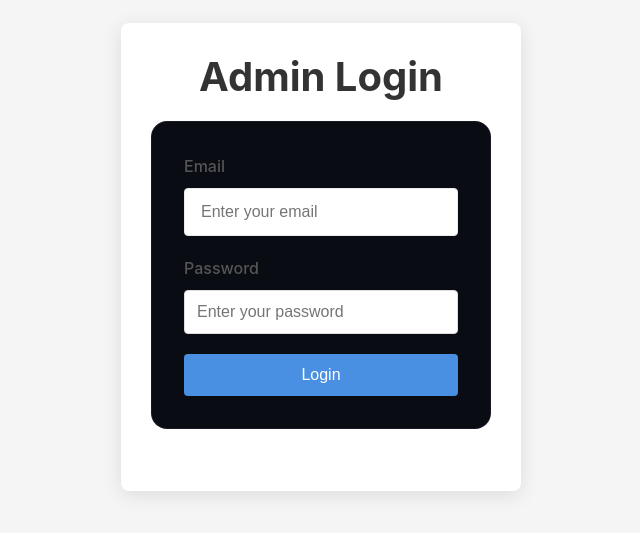
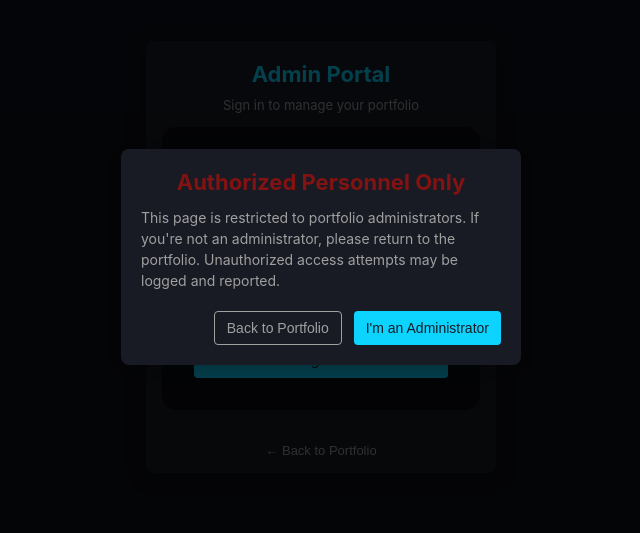
Before and after one commit to fahim-5/Portfolio, a React (Vite) app in the folder frontend/: page /admin/login in a window 1280 px wide. Shown: the part 143-676 px from the top of the page, without its empty margins (319-959 px from the left). Built offline with nearby package versions, Linux system fonts and the light colour scheme.

Commit message:
Moving to the porgot password featues

```diff
--- a/frontend/src/pages/admin/Login.jsx
+++ b/frontend/src/pages/admin/Login.jsx
@@ -1,4 +1,4 @@
-import React, { useState } from 'react';
+import React, { useState, useEffect } from 'react';
 import { useNavigate } from 'react-router-dom';
 import portfolioService from '../../services/portfolioService';
 import styles from './Login.module.css';
@@ -8,7 +8,14 @@ const Login = () => {
   const [password, setPassword] = useState('');
   const [error, setError] = useState('');
   const [loading, setLoading] = useState(false);
+  const [showAdminAlert, setShowAdminAlert] = useState(true);
+  const [showForgotPassword, setShowForgotPassword] = useState(false);
+  const [recoveryEmail, setRecoveryEmail] = useState('');
   const navigate = useNavigate();
+
+  useEffect(() => {
+    setShowAdminAlert(true);
+  }, []);
 
   const handleSubmit = async (e) => {
     e.preventDefault();
@@ -30,11 +37,108 @@ const Login = () => {
     }
   };
 
+  const handleForgotPassword = async (e) => {
+    e.preventDefault();
+    if (!recoveryEmail) {
+      setError('Please enter your email address');
+      return;
+    }
+
+    setLoading(true);
+    try {
+      await portfolioService.requestPasswordReset(recoveryEmail);
+      setShowForgotPassword(false);
+      setError('');
+      alert('Password reset instructions have been sent to your email');
+    } catch (err) {
+      setError('Failed to send reset instructions. Please try again.');
+      console.error('Password reset error:', err);
+    } finally {
+      setLoading(false);
+    }
+  };
+
   return (
     <div className={styles.loginContainer}>
+      {showAdminAlert && (
+        <div className={styles.modalOverlay}>
+          <div className={styles.modal}>
+            <h3>Authorized Personnel Only</h3>
+            <p>
+              This page is restricted to portfolio administrators.
+              If you're not an administrator, please return to the portfolio.
+              Unauthorized access attempts may be logged and reported.
+            </p>
+
+            <div className={styles.modalActions}>
+              <button
+                className={styles.secondaryButton}
+                onClick={() => navigate('/')}
+              >
+                Back to Portfolio
+              </button>
+              <button
+                className={styles.primaryButton}
+                onClick={() => setShowAdminAlert(false)}
+              >
+                I'm an Administrator
+              </button>
+            </div>
+          </div>
+        </div>
+      )}
+
+      {showForgotPassword && (
+        <div className={styles.modalOverlay}>
+          <div className={styles.modal}>
+            <h3>Reset Password</h3>
+            <p>Enter your email address to receive password reset instructions.</p>
+            {error && <div className={styles.error}>{error}</div>}
+            <form onSubmit={handleForgotPassword}>
+              <div className={styles.formGroup}>
+                <label htmlFor="recoveryEmail">Email</label>
+                <input
+                  type="email"
+                  id="recoveryEmail"
+                  value={recoveryEmail}
+                  onChange={(e) => setRecoveryEmail(e.target.value)}
+                  required
+                  placeholder="Enter your email"
+                  className={styles.loginformInput}
+                />
+              </div>
+              <div className={styles.modalActions}>
+                <button
+                  type="button"
+                  className={styles.secondaryButton}
+                  onClick={() => {
+                    setShowForgotPassword(false);
+                    setError('');
+                  }}
+                >
+                  Cancel
+                </button>
+                <button
+                  type="submit"
+                  className={styles.primaryButton}
+                  disabled={loading}
+                >
+                  {loading ? 'Sending...' : 'Send Instructions'}
+                </button>
+              </div>
+            </form>
+          </div>
+        </div>
+      )}
+
+      <div className={styles.loginBox}>
+        <div className={styles.profileImage}></div>
         <div className={styles.loginCard}>
-        <h2>Admin Login</h2>
+          <h2 className={styles.loginTitle}>Admin Portal</h2>
+          <p className={styles.loginSubtitle}>Sign in to manage your portfolio</p>
+
           {error && <div className={styles.error}>{error}</div>}
+
           <form onSubmit={handleSubmit} className={styles.loginForm}>
             <div className={styles.formGroup}>
               <label htmlFor="email">Email</label>
@@ -45,8 +149,10 @@ const Login = () => {
                 onChange={(e) => setEmail(e.target.value)}
                 required
                 placeholder="Enter your email"
+                className={styles.loginformInput}
               />
             </div>
+
             <div className={styles.formGroup}>
               <label htmlFor="password">Password</label>
               <input
@@ -56,16 +162,38 @@ const Login = () => {
                 onChange={(e) => setPassword(e.target.value)}
                 required
                 placeholder="Enter your password"
+                className={styles.loginformInput}
               />
+              <div className={styles.forgotPasswordContainer}>
+                <button
+                  type="button"
+                  className={styles.forgotPasswordLink}
+                  onClick={() => setShowForgotPassword(true)}
+                >
+                  Forgot password?
+                </button>
               </div>
+            </div>
+
             <button
               type="submit"
-            className={styles.loginButton}
+              className={styles.signInButton}
               disabled={loading}
             >
-            {loading ? 'Logging in...' : 'Login'}
+              {loading ? 'Signing In...' : 'Sign In'}
             </button>
           </form>
+
+          <div className={styles.loginFooter}>
+            <button
+              type="button"
+              className={styles.backLink}
+              onClick={() => navigate('/')}
+            >
+              ← Back to Portfolio
+            </button>
+          </div>
+        </div>
       </div>
     </div>
   );
--- a/frontend/src/pages/admin/Login.module.css
+++ b/frontend/src/pages/admin/Login.module.css
@@ -3,81 +3,230 @@
   justify-content: center;
   align-items: center;
   min-height: 100vh;
-  background-color: #f5f5f5;
+  background-color: #0f111a;
   padding: 20px;
 }
 
-.loginCard {
-  background: white;
-  border-radius: 8px;
-  box-shadow: 0 4px 20px rgba(0, 0, 0, 0.1);
-  padding: 30px;
+.loginBox {
+  display: flex;
+  flex-direction: column;
+  align-items: center;
   width: 100%;
-  max-width: 400px;
+  max-width: 350px;
 }
 
-.loginCard h2 {
-  margin-bottom: 20px;
-  color: #333;
+.loginCard {
+  background-color: #181b24;
+  border-radius: 8px;
+  box-shadow: 0 4px 20px rgba(0, 0, 0, 0.25);
+  padding: 20px 15px 15px;
+  width: 100%;
+  color: #ffffff;
+}
+
+.loginTitle {
+  color: #0dd3ff;
   text-align: center;
+  margin-bottom: 8px;
+  font-size: 22px;
+}
+
+.loginSubtitle {
+  color: #a0a0a0;
+  text-align: center;
+  margin-bottom: 10px;
+  font-size: 13px;
 }
 
 .loginForm {
   display: flex;
   flex-direction: column;
-  gap: 20px;
+  gap: 16px;
 }
 
 .formGroup {
   display: flex;
   flex-direction: column;
-  gap: 8px;
+  gap: 3px;
 }
 
 .formGroup label {
-  font-weight: 500;
-  color: #555;
+  color: #a0a0a0;
+  font-size: 13px;
 }
 
-.formGroup input {
-  padding: 12px;
-  border: 1px solid #ddd;
+.loginformInput {
+  background-color: #20232e;
+  color: #ffffff;
+  border: none;
   border-radius: 4px;
-  font-size: 16px;
-  transition: border-color 0.3s;
+  padding: 10px 12px;
+  font-size: 14px;
+  transition: background-color 0.3s;
+  width: 100%;
+  box-sizing: border-box;
 }
 
-.formGroup input:focus {
+.loginformInput:focus {
   outline: none;
-  border-color: #4a90e2;
+  background-color: #262a36;
 }
 
-.loginButton {
-  background-color: #4a90e2;
-  color: white;
+.loginformInput::placeholder {
+  color: #6e7080;
+}
+
+.signInButton {
+  background-color: #0dd3ff;
+  color: #181b24;
   border: none;
   border-radius: 4px;
-  padding: 12px;
-  font-size: 16px;
+  padding: 10px;
+  font-size: 15px;
+  font-weight: 500;
+  cursor: pointer;
+  transition: background-color 0.3s;
+  margin-top: 0px;
+  width: 100%;
+}
+
+.signInButton:hover {
+  background-color: #0ab9df;
+}
+
+.signInButton:disabled {
+  background-color: #6e7080;
+  cursor: not-allowed;
+}
+
+.loginFooter {
+  display: flex;
+  flex-direction: column;
+  align-items: center;
+  margin-top: 15px;
+}
+
+.forgotPasswordContainer {
+  align-self: flex-end;
+  margin-top: -10px;
+  margin-bottom: 0px;
+}
+
+.forgotPasswordLink {
+  background: none;
+  border: none;
+  color: #a0a0a0;
+  cursor: pointer;
+  font-size: 12px;
+  transition: color 0.3s;
+  padding: 0;
+}
+
+.forgotPasswordLink:hover {
+  color: #0dd3ff;
+  text-decoration: underline;
+}
+
+.backLink {
+  background: none;
+  border: none;
+  color: #a0a0a0;
+  cursor: pointer;
+  font-size: 13px;
+  transition: color 0.3s;
+  margin-top: 0;
+}
+
+.backLink:hover {
+  color: #0dd3ff;
+  text-decoration: underline;
+}
+
+.error {
+  background-color: rgba(211, 47, 47, 0.1);
+  color: #ff5252;
+  padding: 8px;
+  border-radius: 4px;
+  margin-bottom: 15px;
+  text-align: center;
+  font-size: 13px;
+}
+
+/* Modal styles */
+.modalOverlay {
+  position: fixed;
+  top: 0;
+  left: 0;
+  right: 0;
+  bottom: 0;
+  background-color: rgba(0, 0, 0, 0.7);
+  display: flex;
+  justify-content: center;
+  align-items: center;
+  z-index: 10;
+}
+
+.modal {
+  background-color: #181b24;
+  border-radius: 8px;
+  box-shadow: 0 4px 20px rgba(0, 0, 0, 0.25);
+  padding: 20px;
+  width: 90%;
+  max-width: 400px;
+  color: #ffffff;
+}
+
+.modal h3 {
+  color: #831212;
+  margin-bottom: 12px;
+  font-size: 22px;
+  display: flex;
+  justify-content: center;
+}
+
+.modal p {
+  color: #a0a0a0;
+  margin-bottom: 12px;
+  line-height: 1.5;
+  font-size: 14px;
+}
+
+.modalActions {
+  display: flex;
+  justify-content: flex-end;
+  gap: 12px;
+  margin-top: 20px;
+}
+
+.primaryButton {
+  background-color: #0dd3ff;
+  color: #181b24;
+  border: none;
+  border-radius: 4px;
+  padding: 8px 12px;
+  font-size: 14px;
   font-weight: 500;
   cursor: pointer;
   transition: background-color 0.3s;
 }
 
-.loginButton:hover {
-  background-color: #3a7bc8;
+.primaryButton:hover {
+  background-color: #0ab9df;
 }
 
-.loginButton:disabled {
-  background-color: #a0c3e8;
-  cursor: not-allowed;
+.secondaryButton {
+  background-color: transparent;
+  color: #a0a0a0;
+  border: 1px solid #a0a0a0;
+  border-radius: 4px;
+  padding: 8px 12px;
+  font-size: 14px;
+  font-weight: 500;
+  cursor: pointer;
+  transition: all 0.3s;
 }
 
-.error {
-  background-color: #ffebee;
-  color: #d32f2f;
-  padding: 10px;
-  border-radius: 4px;
-  margin-bottom: 20px;
-  text-align: center;
+.secondaryButton:hover {
+  background-color: rgba(160, 160, 160, 0.1);
+  color: #ffffff;
 }
--- a/frontend/src/pages/protfolio/Hero.module.css
+++ b/frontend/src/pages/protfolio/Hero.module.css
@@ -475,7 +475,7 @@
 
 .contactModal {
   width: 100%;
-  max-width: 800px;
+  max-width: 600px;
   background: var(--bg-light);
   /* backdrop-filter: blur(20px); */
   border-radius: 8px;
--- a/frontend/src/pages/protfolio/Skills.jsx
+++ b/frontend/src/pages/protfolio/Skills.jsx
@@ -4,36 +4,51 @@ import portfolioService from '../../services/portfolioService';
 
 const Skills = () => {
   const [activeTab, setActiveTab] = useState('technical');
-  const [skillsData, setSkillsData] = useState({ technical: [], soft: [], languages: [] });
-  const [loading, setLoading] = useState(true);
+  const [skillsData, setSkillsData] = useState({
+    technical: [],
+    soft: [],
+    languages: []
+  });
+  const [loading, setLoading] = useState({
+    technical: false,
+    soft: false,
+    languages: false
+  });
   const [error, setError] = useState(null);
   const skillItems = useRef([]);
 
-  useEffect(() => {
-    // Fetch skills data from API
-    const fetchData = async () => {
-      setLoading(true);
+  // Fetch skills data for a specific category
+  const fetchSkillsData = async (category) => {
+    setLoading(prev => ({ ...prev, [category]: true }));
     setError(null);
+
     try {
-        // Fetch from API only, no localStorage fallback
-        const apiData = await portfolioService.fetchSkillsData();
-        if (apiData) {
-          setSkillsData(apiData);
+      const data = await portfolioService.fetchSkillsData(category);
+      if (data) {
+        setSkillsData(prev => ({
+          ...prev,
+          [category]: data[category] || []
+        }));
       } else {
-          setError('No skills data returned from API');
+        setError(`No ${category} skills data returned from API`);
       }
     } catch (error) {
-        console.error('Error fetching skills:', error);
-        setError('Failed to fetch skills data from the database');
+      console.error(`Error fetching ${category} skills:`, error);
+      setError(`Failed to fetch ${category} skills data`);
     } finally {
-        setLoading(false);
+      setLoading(prev => ({ ...prev, [category]: false }));
     }
   };
 
-    // Initial data fetch
-    fetchData();
+  // Initial data fetch for all categories
+  useEffect(() => {
+    fetchSkillsData('technical');
+    fetchSkillsData('soft');
+    fetchSkillsData('languages');
+  }, []);
 
-    // Set up intersection observer for animation on scroll
+  // Set up intersection observer for animation
+  useEffect(() => {
     const observer = new IntersectionObserver(
       (entries) => {
         entries.forEach((entry) => {
@@ -44,14 +59,6 @@ const Skills = () => {
       },
       { threshold: 0.2 }
     );
-
-    // Make sure all skill items are initially visible
-    setTimeout(() => {
-      const currentItems = skillItems.current;
-      currentItems.forEach((item) => {
-        if (item) item.classList.add(styles.revealed);
-      });
-    }, 100);
 
     const currentItems = skillItems.current;
 
@@ -64,9 +71,9 @@ const Skills = () => {
         if (item) observer.unobserve(item);
       });
     };
-  }, []);
+  }, [skillsData[activeTab]]);
 
-  // Helper function to get icon based on skill name
+  // Icon mapping for skills
   const getIconForSkill = (skillName) => {
     const skillIconMap = {
       'React': 'react',
@@ -110,31 +117,18 @@ const Skills = () => {
       'Arabic': 'language'
     };
 
-    return skillIconMap[skillName] || 'star'; // Default to 'star' if no mapping found
+    return skillIconMap[skillName] || 'star';
   };
 
-  // Get level description for display
+  const getActiveSkills = () => skillsData[activeTab] || [];
+  const hasSkills = Object.values(skillsData).some(category => category.length > 0);
 
-
-  // Function to render the appropriate active skills
-  const getActiveSkills = () => {
-    return skillsData[activeTab] || [];
-  };
-
-  // Check if we have skills data
-  const hasSkills = Object.values(skillsData).some(category => category.length > 0);
-  if (!hasSkills && !loading && !error) {
-    return null; // Don't render the section if no data and not loading
-  }
-
-  const hasLanguages = skillsData.languages && skillsData.languages.length > 0;
-
-  if (loading) {
+  if (!hasSkills && (loading.technical || loading.soft || loading.languages)) {
     return (
       <section id="skills" className={styles.skills}>
         <div className={styles.container}>
           <h2 className={styles.sectionTitle}>Skills & Expertise</h2>
-          <p>Loading skills...</p>
+          <div className={styles.loadingSpinner}></div>
         </div>
       </section>
     );
@@ -145,7 +139,17 @@ const Skills = () => {
       <section id="skills" className={styles.skills}>
         <div className={styles.container}>
           <h2 className={styles.sectionTitle}>Skills & Expertise</h2>
-          <p className={styles.errorMessage}>Error: {error}</p>
+          <p className={styles.errorMessage}>{error}</p>
+          <button
+            className={styles.retryButton}
+            onClick={() => {
+              fetchSkillsData('technical');
+              fetchSkillsData('soft');
+              fetchSkillsData('languages');
+            }}
+          >
+            Retry
+          </button>
         </div>
       </section>
     );
@@ -157,36 +161,43 @@ const Skills = () => {
         <h2 className={styles.sectionTitle}>Skills & Expertise</h2>
 
         <p className={styles.skillsIntro}>
-        With strong technical and soft skills, I bring a balanced approach to projects and stay current through continuous learning.
+          Combining technical proficiency with strong interpersonal skills to deliver comprehensive solutions.
         </p>
 
         <div className={styles.skillsHeader}>
           <button
             className={`${styles.tabButton} ${activeTab === 'technical' ? styles.active : ''}`}
             onClick={() => setActiveTab('technical')}
+            disabled={loading.technical}
           >
-            Technical Skills
+            {loading.technical ? 'Loading...' : 'Technical'}
           </button>
           <button
             className={`${styles.tabButton} ${activeTab === 'soft' ? styles.active : ''}`}
             onClick={() => setActiveTab('soft')}
+            disabled={loading.soft}
           >
-            Soft Skills
+            {loading.soft ? 'Loading...' : 'Soft Skills'}
           </button>
-          {hasLanguages && (
           <button
             className={`${styles.tabButton} ${activeTab === 'languages' ? styles.active : ''}`}
             onClick={() => setActiveTab('languages')}
+            disabled={loading.languages}
           >
-              Languages
+            {loading.languages ? 'Loading...' : 'Languages'}
           </button>
-          )}
         </div>
 
         <div className={styles.skillsGrid}>
-          {getActiveSkills().map((skill, index) => (
+          {loading[activeTab] ? (
+            <div className={styles.loadingMessage}>
+              <div className={styles.loadingSpinner}></div>
+              Loading {activeTab} skills...
+            </div>
+          ) : getActiveSkills().length > 0 ? (
+            getActiveSkills().map((skill, index) => (
               <div
-              key={index}
+                key={`${activeTab}-${index}`}
                 className={`${styles.skillCard} ${styles.glassCard}`}
                 ref={el => skillItems.current[index] = el}
               >
@@ -198,12 +209,21 @@ const Skills = () => {
                   {skill.level && (
                     <div className={styles.skillLevel}>
                       <div className={`${styles.skillLevelBar} ${styles[skill.level]}`}></div>
-                    <p className={styles.skillLevelText}>{skill.level.charAt(0).toUpperCase() + skill.level.slice(1)}</p>
+                      <span className={styles.skillLevelText}>
+                        {skill.level.charAt(0).toUpperCase() + skill.level.slice(1)}
+                      </span>
                     </div>
                   )}
                 </div>
               </div>
-          ))}
+            ))
+          ) : (
+            <div className={styles.noSkillsMessage}>
+              {activeTab === 'languages'
+                ? "Language proficiency not specified"
+                : `No ${activeTab} skills listed`}
+            </div>
+          )}
         </div>
       </div>
     </section>
```
Lines whose indentation alone changed are shown as unchanged.
